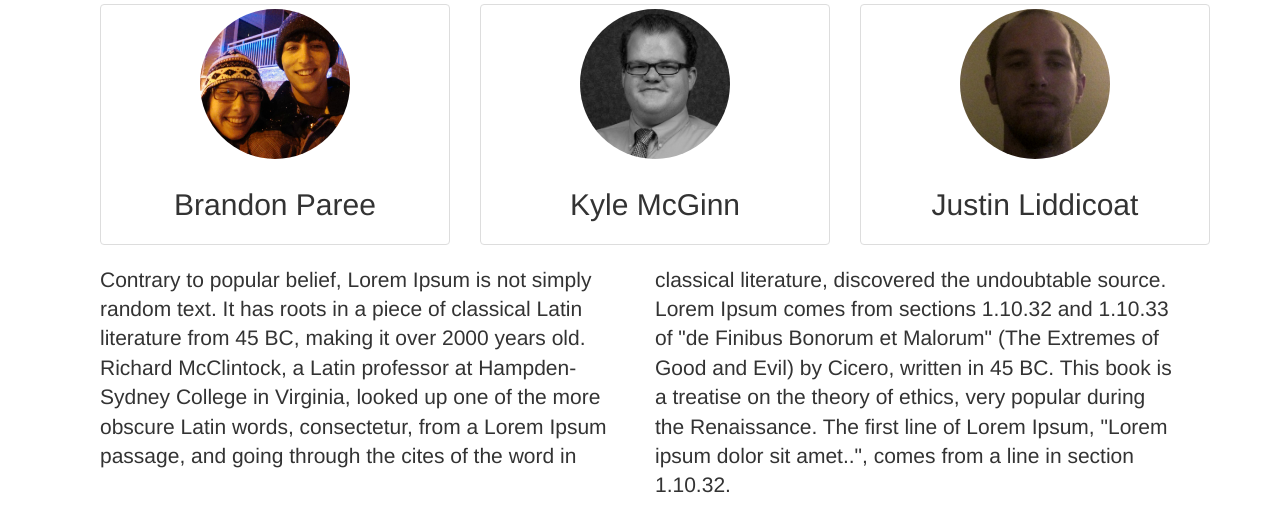
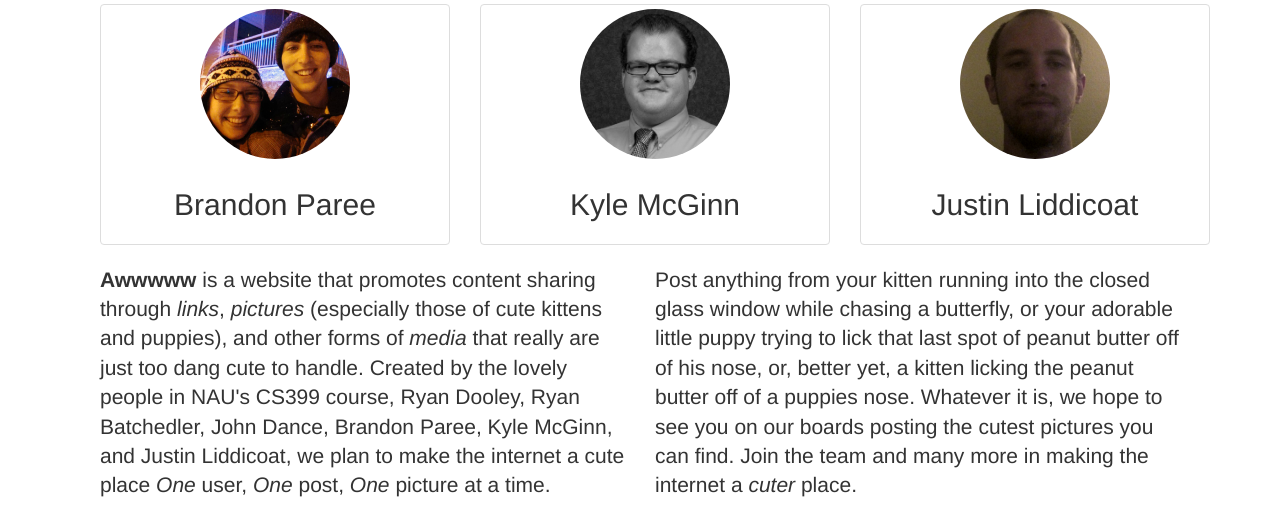
Before and after one commit to c1phr/cs399_social, a Django app: page /about/ in a window 1280 px wide. Shown: the part 452-972 px from the top of the page. Run offline with Django 3.2, Linux system fonts and the light colour scheme; parts of the project's set-up code (start-up, migrations or seed data) failed here and were passed over; some libraries are stand-ins or nearby versions.

Commit message:
Changed About.html content

```diff
--- a/eddit/main/templates/main/about.html
+++ b/eddit/main/templates/main/about.html
@@ -59,12 +59,12 @@
 	<div class="container-fluid">
 		<div class="col-xs-9 col-md-6">
 			<p class="lead">
-				Contrary to popular belief, Lorem Ipsum is not simply random text. It has roots in a piece of classical Latin literature from 45 BC, making it over 2000 years old. Richard McClintock, a Latin professor at Hampden-Sydney College in Virginia, looked up one of the more obscure Latin words, consectetur, from a Lorem Ipsum passage, and going through the cites of the word in
+				<strong>Awwwww</strong> is a website that promotes content sharing through <em>links</em>, <em>pictures</em> (especially those of cute kittens and puppies), and other forms of <em>media</em> that really are just too dang cute to handle. Created by the lovely people in NAU's CS399 course, Ryan Dooley, Ryan Batchedler, John Dance, Brandon Paree, Kyle McGinn, and Justin Liddicoat, we plan to make the internet a cute place <em>One</em> user, <em>One</em> post, <em>One</em> picture at a time.
 			</p>
 		</div>
 		<div class="col-xs-9 col-md-6">
 			<p class="lead">
-				classical literature, discovered the undoubtable source. Lorem Ipsum comes from sections 1.10.32 and 1.10.33 of "de Finibus Bonorum et Malorum" (The Extremes of Good and Evil) by Cicero, written in 45 BC. This book is a treatise on the theory of ethics, very popular during the Renaissance. The first line of Lorem Ipsum, "Lorem ipsum dolor sit amet..", comes from a line in section 1.10.32.
+				 Post anything from your kitten running into the closed glass window while chasing a butterfly, or your adorable little puppy trying to lick that last spot of peanut butter off of his nose, or, better yet, a kitten licking the peanut butter off of a puppies nose. Whatever it is, we hope to see you on our boards posting the cutest pictures you can find. Join the team and many more in making the internet a <i>cuter</i> place.
 			</p>
 		</div>
 	</div>
```
